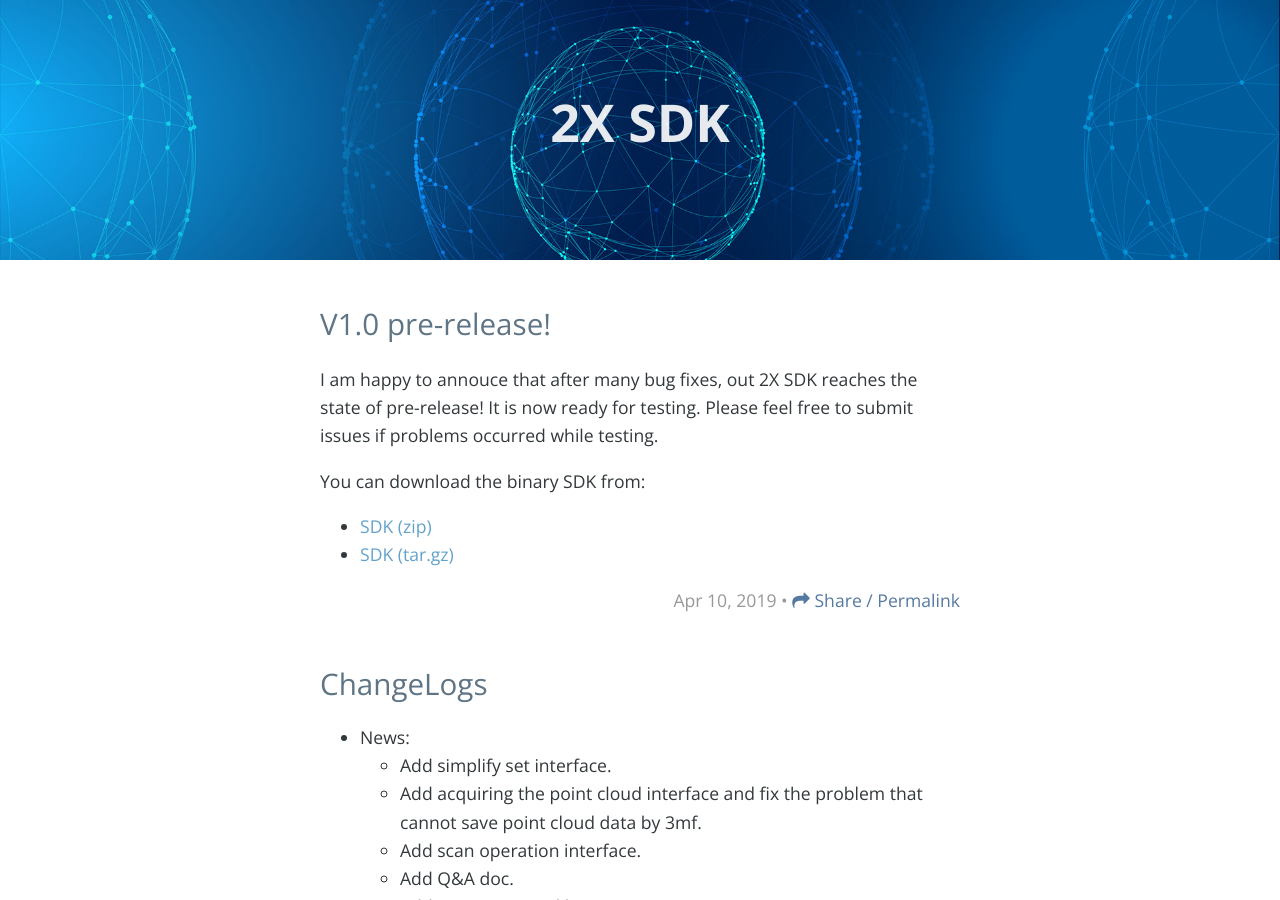
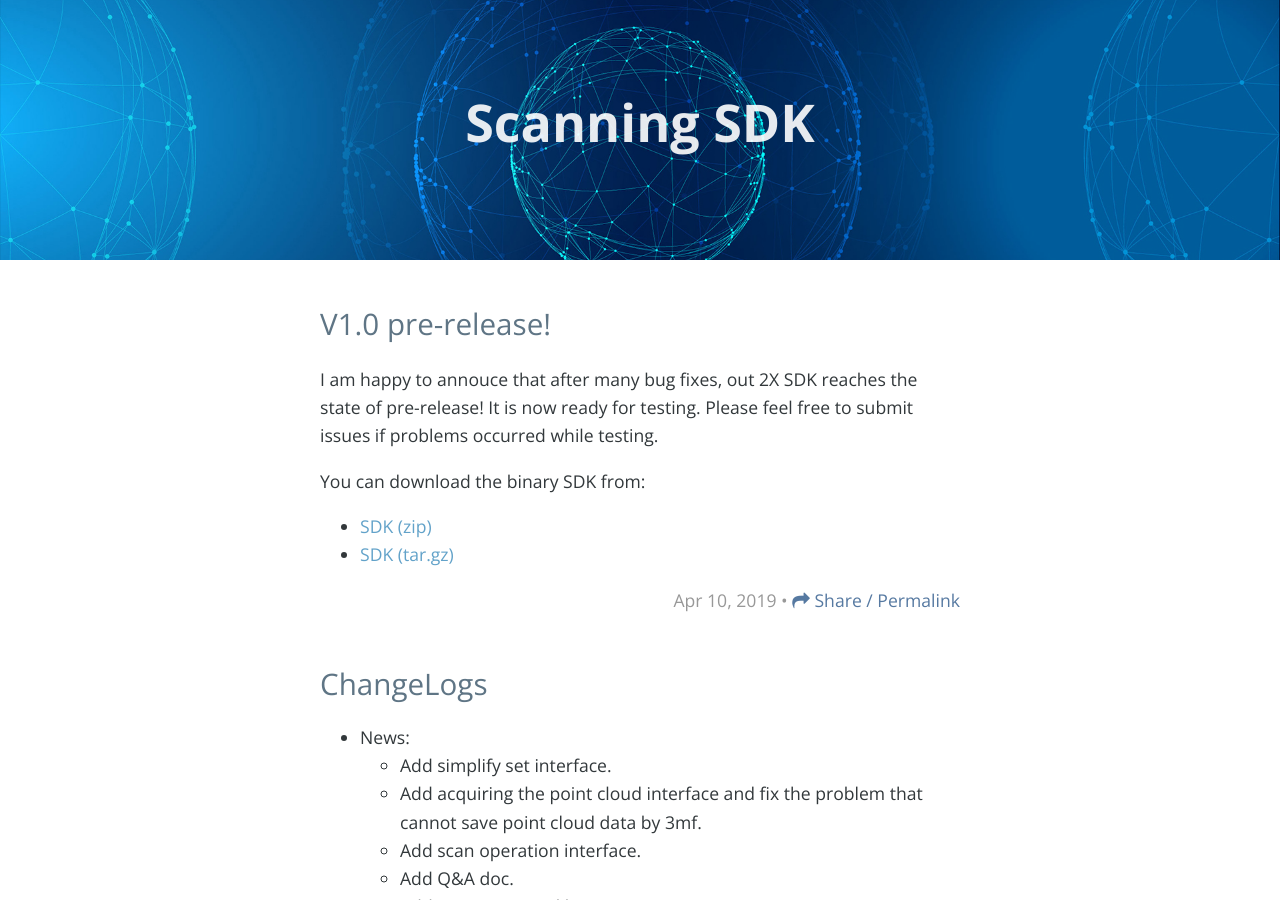
Before and after one commit to Shining3D/shining3d.github.io, a Jekyll site: the page built from index.html, in a window 1280 px wide and 900 px high. Built offline with Jekyll 4.4.1, drawn with Linux system fonts in a browser that asks for light colours; nearby versions of some CDN libraries; the list of posts is cut into pages by our own code; comment, search, counter and statistics services are not loaded.

Commit message:
change url

```diff
--- a/_config.yml
+++ b/_config.yml
@@ -6,10 +6,10 @@
 # 'jekyll serve'. If you change this file, please restart the server process.
 
 # Site settings
-title: 2X SDK
-description: 'The official release of the SDK for 2X series scanners made by Shining3D' # write a nice description for your blog
+title: Scanning SDK
+description: 'The official release of the SDK for 3D scanners made by Shining3D' # write a nice description for your blog
 baseurl: '' # the subpath of your site, e.g. /blog
-url: 'https://sdk.sn3d.tech' # the base hostname & protocol for your site http://www.example.com
+url: 'https://sdk.shining3d.com' # the base hostname & protocol for your site http://www.example.com
 # google_analytics: 'UA-XXXXXX-X'
 
 # Build settings
```
Also changed, not shown: 1 other file.
